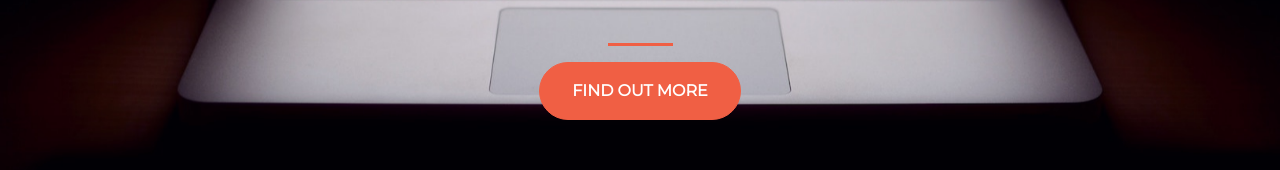
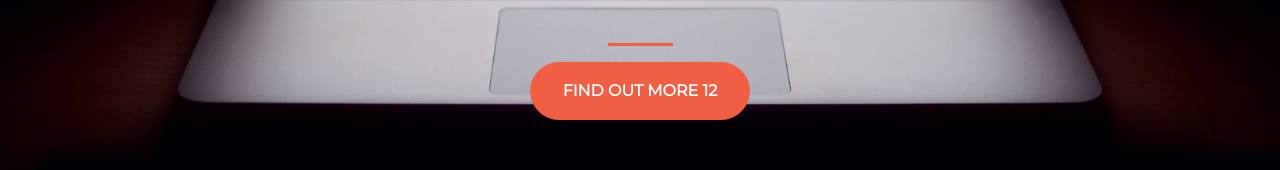
Before and after one commit to sancho12333/21_Code_Challege, a plain HTML site: page Bootrap/index.html in a window 1280 px wide. Shown: the part 463-633 px from the top of the page. Drawn offline with nearby package versions, Linux system fonts and the light colour scheme.

Commit message:
Change_Button

```diff
--- a/Bootrap/index.html
+++ b/Bootrap/index.html
@@ -29,7 +29,7 @@
       <div class="buffer col-12"></div>
       <section class="text-center col-12">
         <hr>
-        <button class="btn btn-primary btn-x1">Find out more </button>
+        <button class="btn btn-primary btn-x1">Find out more 12</button>
       </section>
     </div>
   </div>
```
